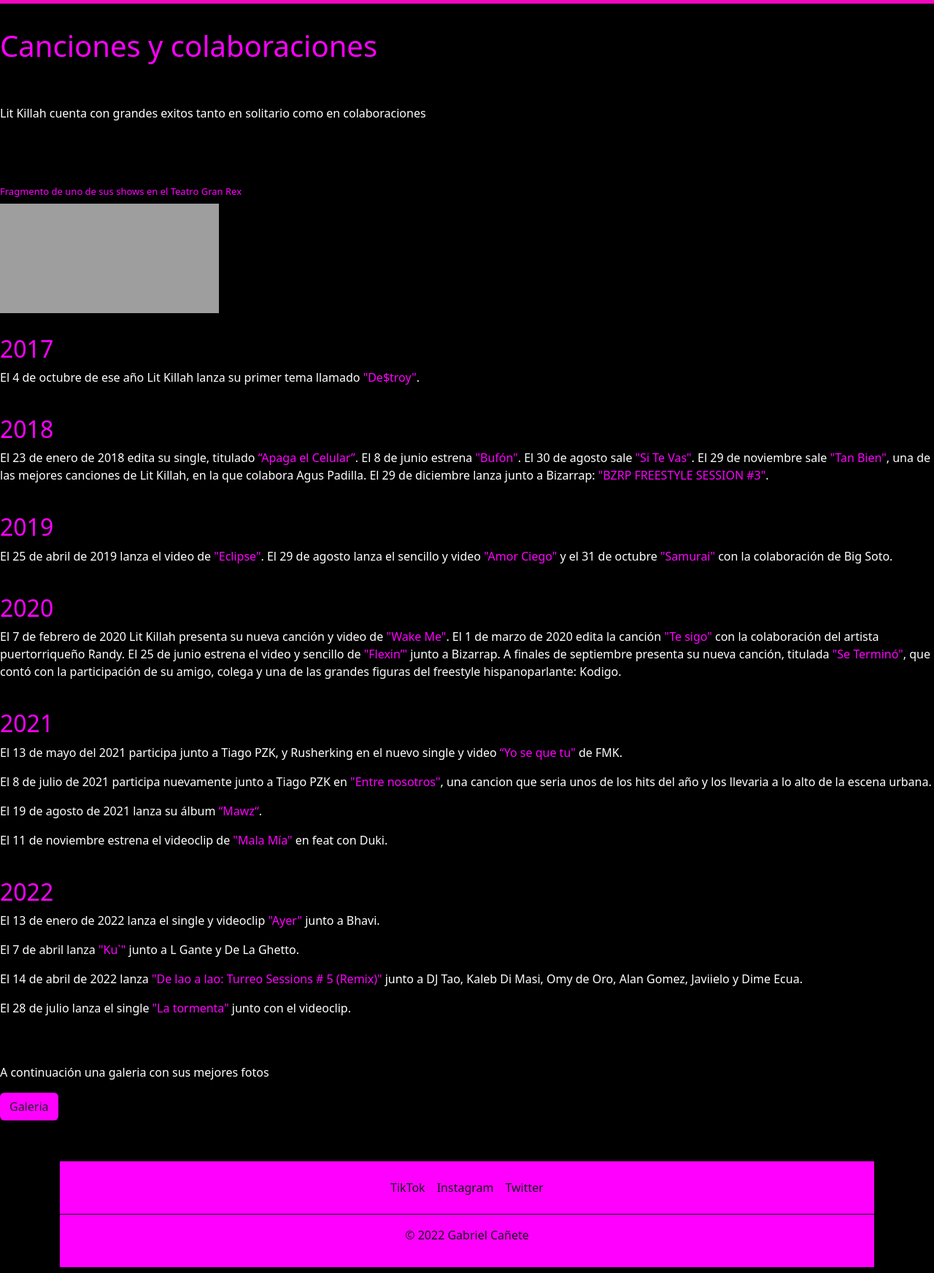
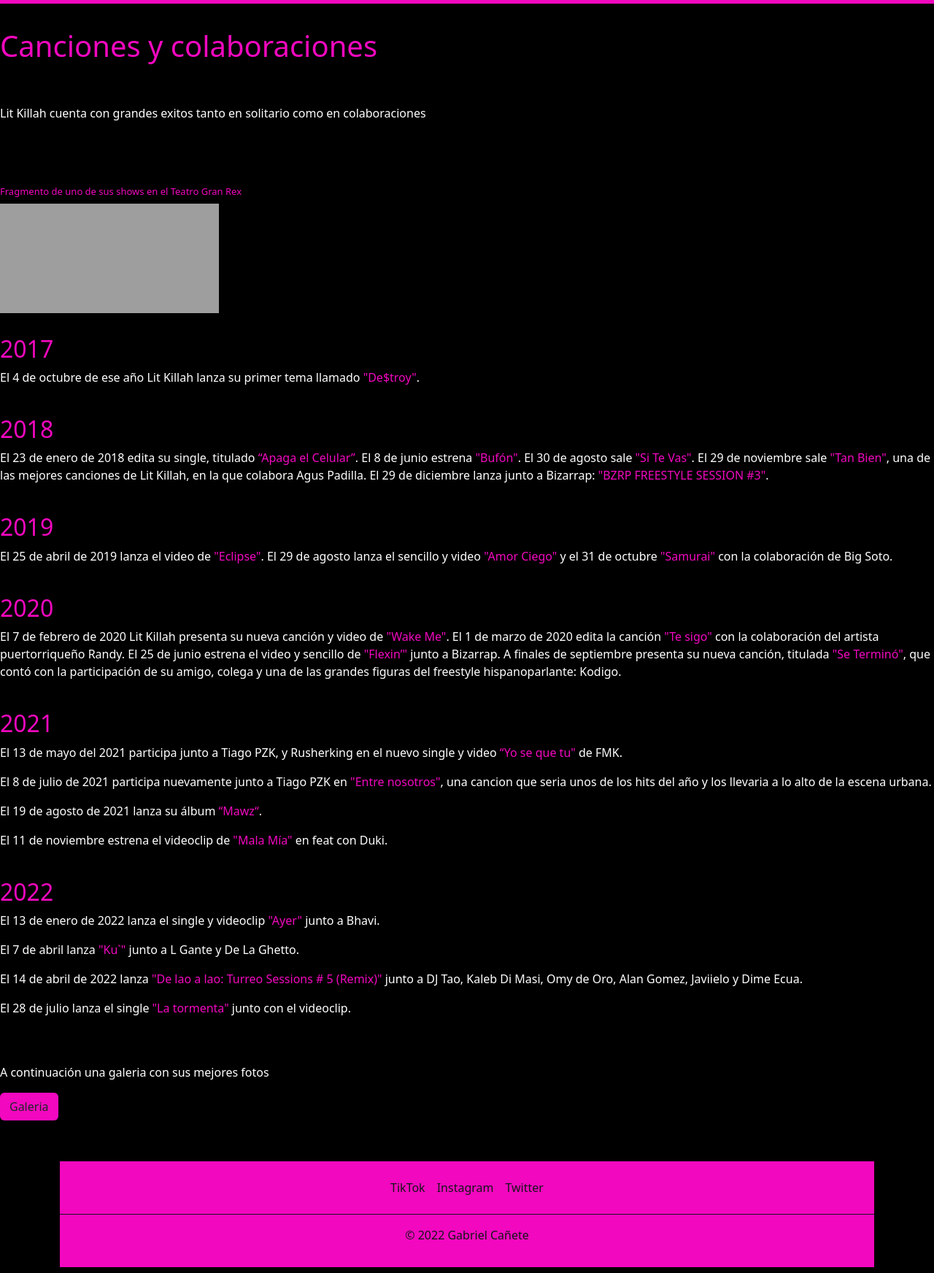
Before and after one commit to Gabriel-Canete/desafio_boostrap, a plain HTML site: page pages/discografia.html in a window 1280 px wide. Shown: the part 111-1855 px from the top of the page at 73% size. Drawn offline with nearby package versions, Linux system fonts and the light colour scheme; grey boxes are pictures that could not be loaded.

Commit message:
listo para entrega

```diff
--- a/css/style.css
+++ b/css/style.css
@@ -30,7 +30,7 @@
     padding-top: 150px;
 }
 .main span{
-    color: magenta;
+    color: rgb(242, 8, 191);
 }
 .tamaño_foto{
     width: 70vw;
@@ -40,28 +40,31 @@
     height: 400px;
 }
 .main form{
-    color: magenta;
+    color: rgb(242, 8, 191);
 }
 
 .boton-color{
-    background-color: magenta;
+    background-color: rgb(242, 8, 191);
 }
 .main h1 {
-    color: magenta;
+    color: rgb(242, 8, 191);
 }
 
 .main h2 {
-    color: magenta;
+    color: rgb(242, 8, 191);
 }
 
 .main h3 {
-    color: magenta;
+    color: rgb(242, 8, 191);
     font-size: small;
 }
 
 .carousel-padre{
     width: 50vw;
     margin: 0 auto;
+}
+.colorBoton{
+    background-color: rgb(242, 8, 191);
 }
 
 
@@ -71,7 +74,7 @@
 
 /* FOOTER */
 .footer-color{
-    background-color: magenta;
+    background-color: rgb(242, 8, 191);
 }
 .my-4 {
     margin-top: 3.5rem!important;
```
Also changed, not shown: pages/contacto.html (+1 -1 lines).
